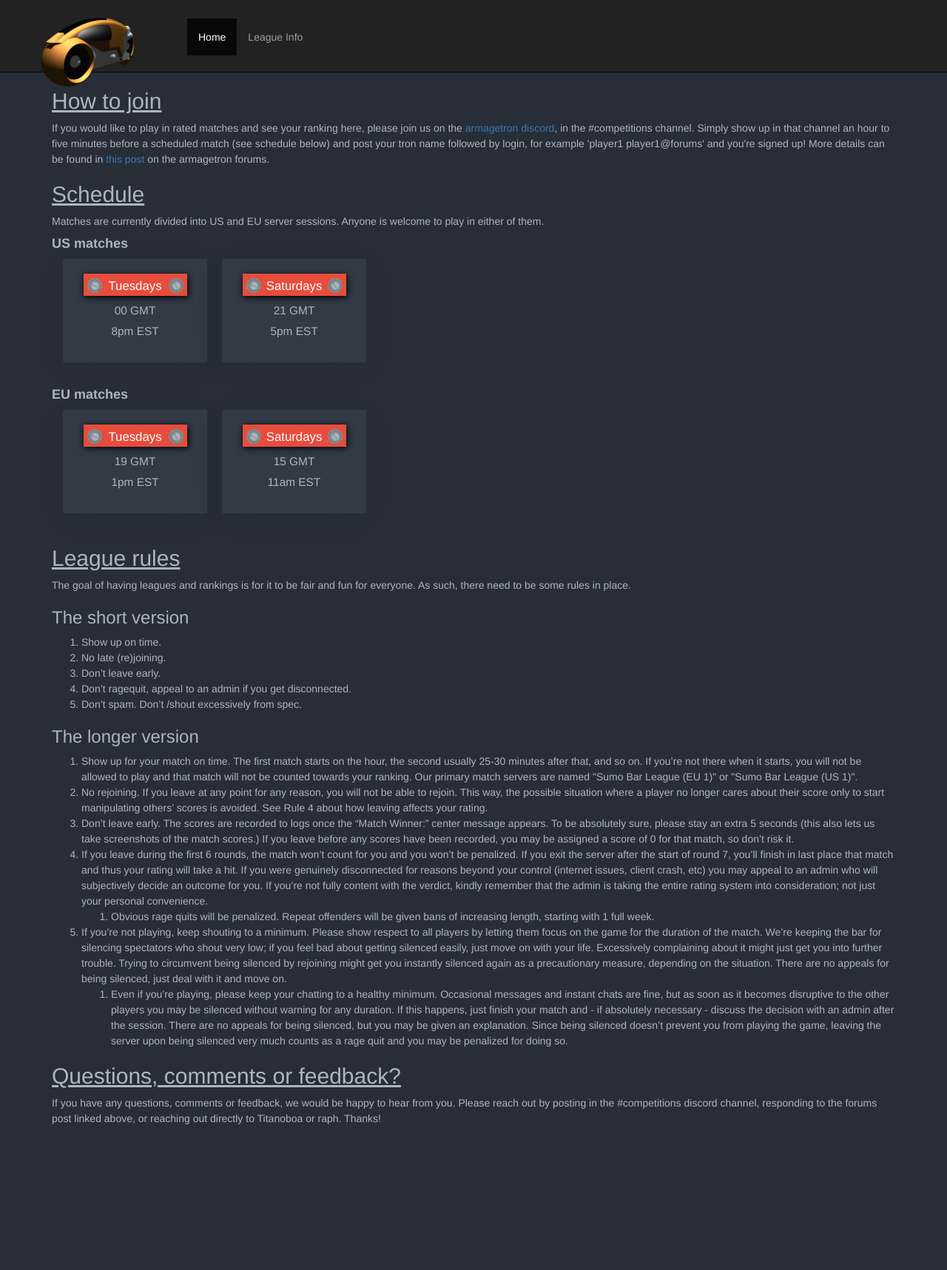
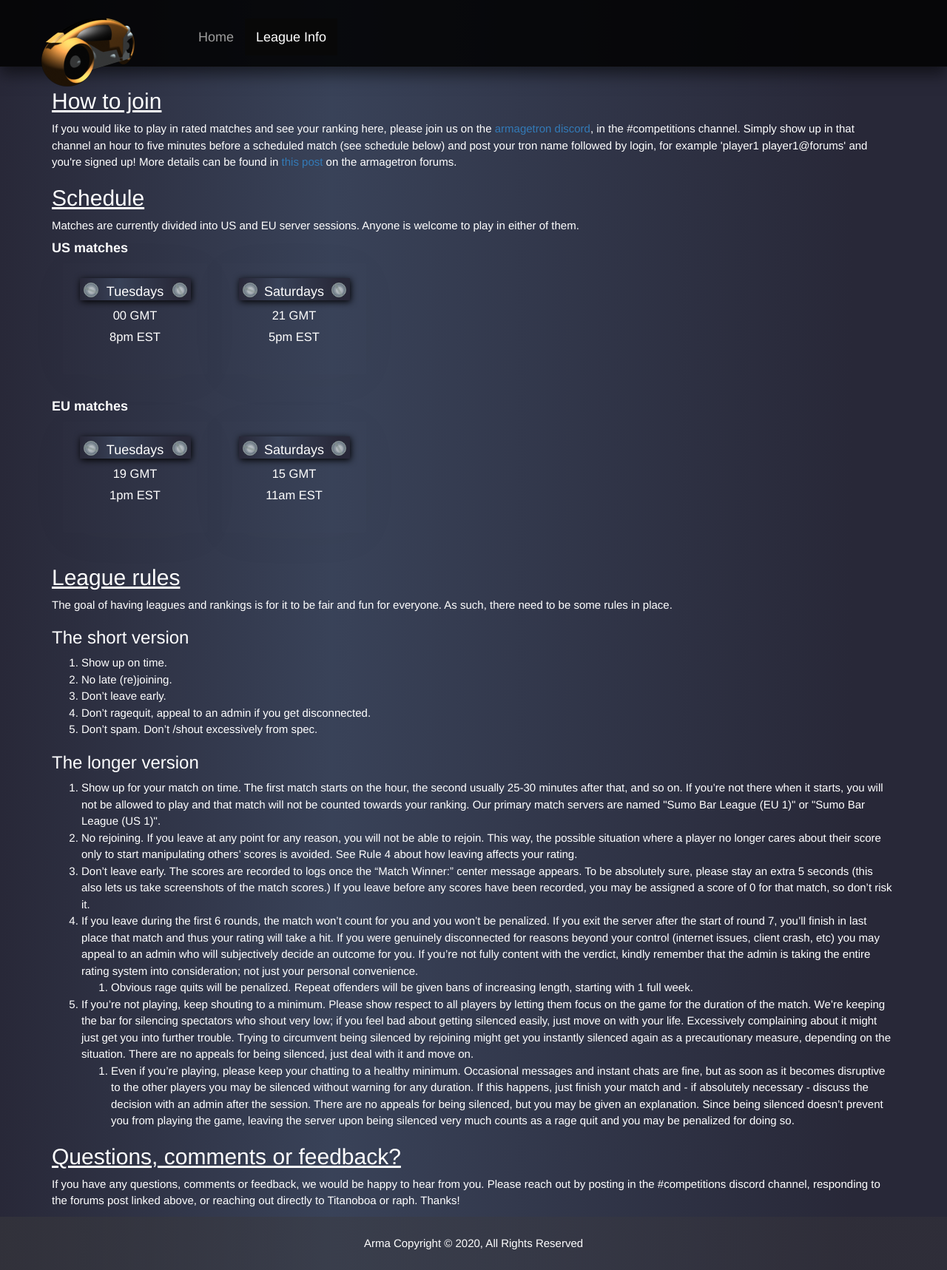
Before and after one commit to raphleu/arma-rankings, a Flask app: page /league_info in a window 1280 px wide. Shown: the whole page at 74% size. Before the commit the page ends 1520 px from the top, so only its background shows below. Run offline with Flask 2, Linux system fonts and the light colour scheme; some libraries are stand-ins or nearby versions.

Commit message:
Removed the schedule from the main page, add more style, add footer, fix table, fix navbar.

```diff
--- a/app/routes.py
+++ b/app/routes.py
@@ -1,6 +1,7 @@
 from flask import render_template
 from app import app
 from app.models import Elorating
+from datetime import date
 
 
 schedule_for_us = [
@@ -37,20 +38,19 @@ def index():
     countries = [
         {
             'header': 'US',
-            'ranking': us_rankings,
-            'days': schedule_for_us
+            'ranking': us_rankings
         },
         {
             'header': 'EU',
-            'ranking': eu_rankings,
-            'days': schedule_for_eu
+            'ranking': eu_rankings
         }
     ]
 
     return render_template(
         'index.html',
         title='Sumobar League',
-        countries=countries
+        countries=countries,
+        year=date.today().year
     )
 
 
@@ -63,5 +63,6 @@ def league_info():
         },
         schedule_for_us = {
             'days': schedule_for_us
-        }
+        },
+        year=date.today().year
     )
--- /dev/null
+++ b/app/static/main.js
@@ -0,0 +1,5 @@
+
+(function () {
+	var pathname = window.location.pathname;
+	$('.nav > li > a[href="'+pathname+'"]').parent().addClass('active');
+})();
--- a/app/static/styles.css
+++ b/app/static/styles.css
@@ -1,9 +1,11 @@
 /*General*/
 body {
     line-height: 1.5;
-    color: #adb5bd;
+    color: white;
     text-align: left;
-    background-color: #282e38;
+    font-size: 1.5em;
+    background: rgb(40,40,56);
+    background: linear-gradient(90deg, rgba(40,40,56,1) 0%, rgba(41,51,75,0.9248074229691877) 35%, rgba(40,40,56,1) 90%);
 }
 
 /*
@@ -11,7 +13,8 @@ body {
  */
 
 .table-responsive {
-    background-color: #323a46;
+    background: rgba(41,51,75,0.9248074229691877);
+    background: linear-gradient(90deg, rgba(40,40,56,1) 0%, rgba(41,51,75,0.9248074229691877) 35%, rgba(40,40,56,1) 90%);
     padding: 1.5rem;
     -webkit-box-shadow: 0 0.75rem 6rem rgba(56,65,74,.03);
     box-shadow: 0 0.75rem 6rem rgba(56,65,74,.03);
@@ -30,6 +33,10 @@ body {
 .header-fixed > thead > tr > th,
 .header-fixed > tbody > tr > td {
     display: block;
+}
+
+.header-fixed > tbody > tr:hover {
+    background: linear-gradient(90deg, rgba(16,16,18,0.6110819327731092) 0%, rgba(11,11,11,0.5298494397759104) 54%);
 }
 
 .header-fixed > tbody > tr:after,
@@ -61,10 +68,13 @@ body {
     top: 1em;
 }
 
+.main-page-jumbotron {
+    background-image: linear-gradient(90deg, rgba(16,16,18,0.6110819327731092) 0%, rgba(11,11,11,0.5298494397759104) 54%), url(https://media.moddb.com/images/games/1/15/14114/screenshot_7.png);
+    background-position: center;
+    background-repeat: no-repeat;
+    background-size: cover;
+}
 
-.main-page-jumbotron {
-    height: 24em;
-}
 .main-page-jumbotron-container {
     margin-top: 6em;
 }
@@ -75,9 +85,20 @@ body {
 ======================================
 */
 #mainNav {
-    height: 7em;
+    height: 5em;
     margin-bottom: 0;
+    -webkit-box-shadow: 0 2px 5px 0 rgba(0,0,0,0.16), 0 2px 10px 0 rgba(0,0,0,0.12);
+    -webkit-transition: background 0.5s ease-in-out,padding 0.5s ease-in-out;
+    transition: background 0.5s ease-in-out,padding 0.5s ease-in-out;
+    width: 100%;
+    max-width: 100%;
+    position: fixed;
+    z-index: 999;
+    font-size: 1.2em;
+    background: rgba(0,0,0,.85);
+    box-shadow: 0 10px 20px rgba(0,0,0,.55);
 }
+
 .nav-brand-image {
     display: block;
     content: '';
@@ -85,12 +106,30 @@ body {
     height: 7em;
     background-repeat: no-repeat;
     margin-top: -30px;
+    /* In the browser the image will render just fine because the static folder is public */
     background-image: url(/static/images/logo.png?ba582);
+}
+
+@media only screen and (max-width: 768px) {
+    .nav-brand-image {
+        height: 6.2em;
+        margin-left: 1em;
+    }
+
+    .navbar-header {
+        margin-top: -10px;
+    }
+
+    #armaNavbar {
+        height: auto;
+        background-color: #282e38;
+    }
 }
 
 #navbarResponsive {
     padding-top: 1em;
 }
+
 .nav-container {
     margin-top: 25px;
 }
@@ -103,9 +142,11 @@ body {
 .date-card .Wall{
     position:relative;
 }
+
 .date-card.container{
     height: 10em;
 }
+
 .date-card .calendar{
     position:absolute;
     margin:auto;
@@ -116,11 +157,14 @@ body {
     background:white;
     box-shadow: 1px 2px 10px black;
 }
+
 .date-card .frame{
     position: relative;
     height: 30px;
-    background: #e74c3c;
+    background: rgb(40,40,56);
+    background: linear-gradient(90deg, rgba(40,40,56,1) 0%, rgba(41,51,75,0.9248074229691877) 35%, rgba(40,40,56,1) 90%);
 }
+
 .date-card .screw{
     position: absolute;
     width: 20px;
@@ -131,12 +175,15 @@ body {
     box-shadow: inset 0px 0px 10px #2c3e50;
     border: 1px solid #7f8c8d;
 }
+
 .date-card .left{
     left: 5px;
 }
+
 .date-card .right{
     right:5px;
 }
+
 .date-card .shine{
     position: absolute;
     background: rgba(255,255,255,0.2);
@@ -146,6 +193,7 @@ body {
     left: 5px;
     top: 5px;
 }
+
 .date-card .line{
     position: absolute;
     width: 100%;
@@ -154,14 +202,17 @@ body {
     top: 8px;
     transform: rotate(20deg);
 }
+
 .date-card .rerotate{
     transform: rotate(60deg);
 }
+
 .date-card .year{
     position: absolute;
     width: 100%;
     height:100%;
 }
+
 .date-card .year h1{
     text-align: center;
     color: white;
@@ -170,16 +221,19 @@ body {
     padding: 0;
     line-height: 2em;
 }
+
 .date-card .content{
     position:absolute;
     width: 100%; height:78%;
 }
+
 .date-card .content h1{
     text-align:center;
     margin:0;
     padding:0;
     font-size: 1.1em
 }
+
 .date-card .content h2{
     text-align: center;
     font-size: 1.1em;
@@ -187,9 +241,9 @@ body {
     padding: 0;
     line-height: 40px;
 }
+
 .date-card-col {
     height: 10em;
-    background-color: #323a46;
     padding: 1.5rem;
     -webkit-box-shadow: 0 0.75rem 6rem rgba(56,65,74,.03);
     box-shadow: 0 0.75rem 6rem rgba(56,65,74,.03);
@@ -198,3 +252,16 @@ body {
     float: left;
     margin-right: 20px;
  }
+
+/*
+    Footer
+*/
+
+.footer-bottom {
+    width: 100%;
+    padding: 25px 0;
+    text-align: center;
+    color: #fff;
+    background: rgb(55,55,60);
+    background: linear-gradient(90deg, rgba(55,55,60,0.6110819327731092) 0%, rgba(62,58,58,0.29735644257703087) 61%);
+}
--- a/app/templates/base.html
+++ b/app/templates/base.html
@@ -5,7 +5,6 @@
     <link rel="stylesheet" type="text/css"
           href="{{url_for('static', filename='styles.css')}}">
 {% endblock %}
-
 {% block navbar %}
   <nav id="mainNav" class="navbar navbar-inverse navbar-fixed-top">
     <div class="container nav-container">
@@ -21,10 +20,15 @@
       </div>
       <div class="collapse navbar-collapse" id="armaNavbar">
         <ul class="nav navbar-nav">
-          <li role="presentation" class="active"><a href="/">Home</a></li>
-          <li role="presentation"><a href="/league_info">League Info</a></li>
+          <li><a href="/">Home</a></li>
+          <li><a href="/league_info">League Info</a></li>
         </ul>
       </div>
     </div>
   </nav>
 {% endblock %}
+
+{% block scripts %}
+  {{super()}}
+  <script src="{{url_for('static', filename='main.js')}}"></script>
+{% endblock %}
--- a/app/templates/date-card.html
+++ b/app/templates/date-card.html
@@ -2,7 +2,7 @@
   <div class="container date-card">
     <div class="row">
       {% for day_Of_week in data.days %}
-        <div class="col-xs-6 col-md-2 date-card-col">
+        <div class="col-xs-5 col-md-2 date-card-col">
           <div class="calendar">
             <div class="frame">
               <div class="left screw">
--- /dev/null
+++ b/app/templates/footer.html
@@ -0,0 +1,7 @@
+{% block footer %}
+  <footer class="page-footer font-small blue">
+    <div class="footer-bottom">
+       Arma Copyright © {{ year }}, All Rights Reserved
+    </div>
+  </footer>
+{% endblock %}
--- /dev/null
+++ b/app/templates/jumbotron.html
@@ -0,0 +1,6 @@
+<div class="jumbotron main-page-jumbotron">
+  <div class="container main-page-jumbotron-container">
+    <h1>{{ title }}</h1>
+    <p>Public ranked tron matches! Signups start an hour before each match. Go to Armagetron Discord, competitions channel for more information and to play! See times below.</p>
+  </div>
+</div>
--- a/app/templates/league_info.html
+++ b/app/templates/league_info.html
@@ -1,6 +1,7 @@
 {% extends "base.html" %}
 
 {% block content %}
+  {{super()}}
   <div class="container" style="margin-top: 100px;">
     <h2><u>How to join</u></h2>
     <p>
@@ -79,4 +80,5 @@
       If you have any questions, comments or feedback, we would be happy to hear from you. Please reach out by posting in the #competitions discord channel, responding to the forums post linked above, or reaching out directly to Titanoboa or raph. Thanks!
     </p>
   </div>
+  {% include "footer.html" %}
 {% endblock %}
```
Also changed, not shown: app/templates/index.html (+2 -6 lines), 1 other file.
